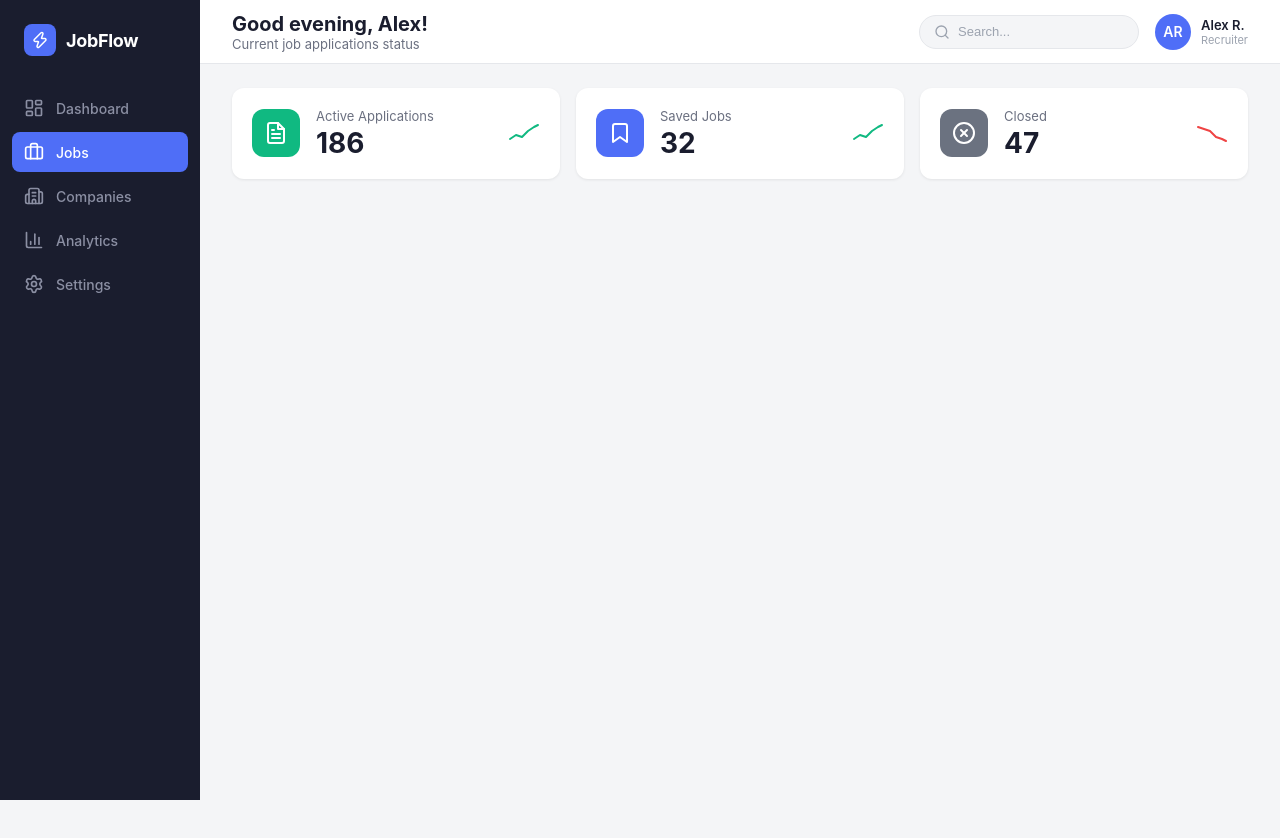
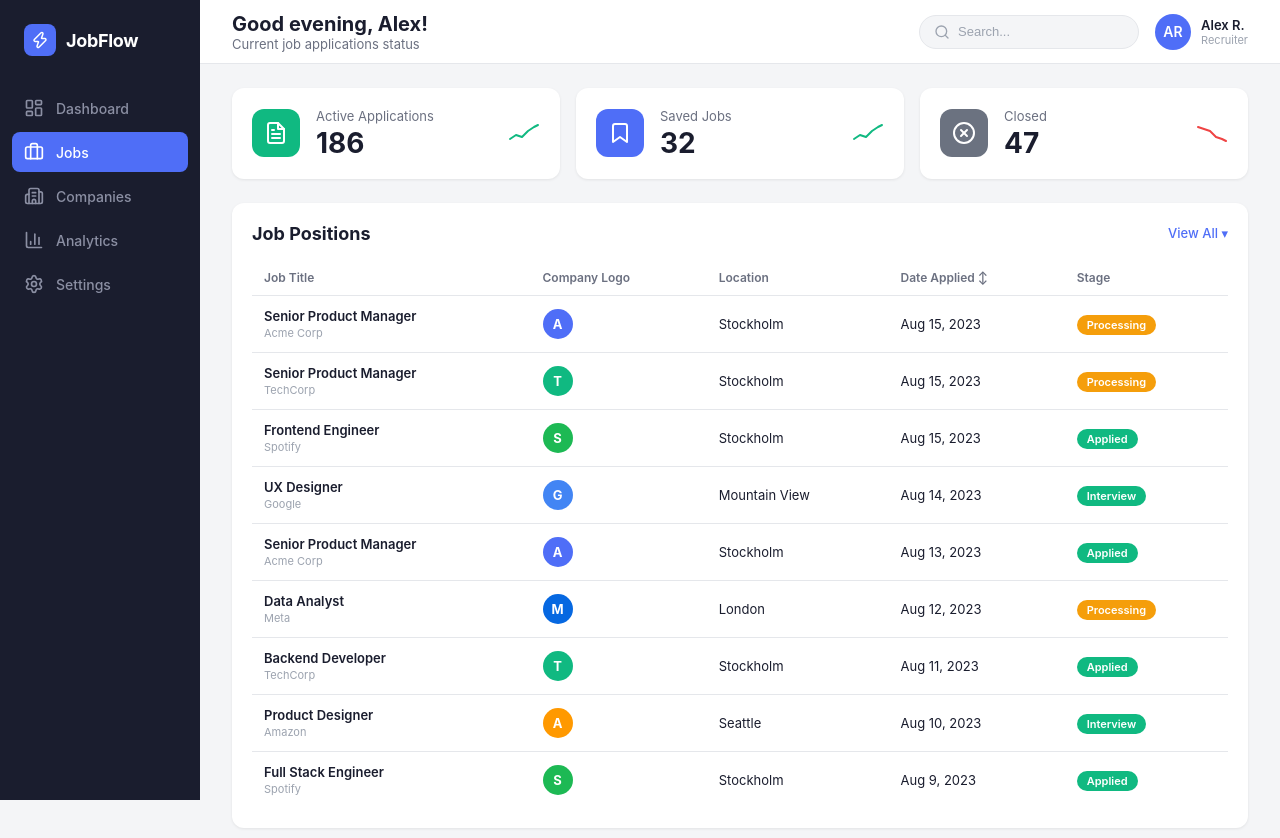
Before and after one commit to jianweicheng0822/JobFlow, a React (Vite) app in the folder job-flow-frontend/: page /jobs in a window 1280 px wide. Shown: the top 838 px of the page. Before the commit the page ends 800 px from the top, so only its background shows below. Built offline with nearby package versions, Linux system fonts and the light colour scheme.

Commit message:
Add Job Positions table with mock data

```diff
--- a/job-flow-frontend/src/pages/Jobs.css
+++ b/job-flow-frontend/src/pages/Jobs.css
@@ -89,6 +89,110 @@
   color: var(--status-rejected);
 }
 
+/* ===== Job Positions Table ===== */
+.jobs-table-section {
+  background: var(--card-bg);
+  border-radius: var(--card-radius);
+  box-shadow: var(--card-shadow);
+  padding: 20px;
+}
+
+.jobs-section-header {
+  display: flex;
+  align-items: center;
+  justify-content: space-between;
+  margin-bottom: 16px;
+}
+
+.jobs-section-title {
+  font-size: 18px;
+  font-weight: 700;
+  color: var(--text-primary);
+}
+
+.jobs-section-link {
+  font-size: 13px;
+  color: var(--sidebar-accent);
+  text-decoration: none;
+  font-weight: 500;
+}
+
+.jobs-section-link:hover {
+  text-decoration: underline;
+}
+
+.jobs-table-wrapper {
+  overflow-x: auto;
+}
+
+.jobs-table {
+  width: 100%;
+  border-collapse: collapse;
+  font-size: 13px;
+}
+
+.jobs-table thead th {
+  text-align: left;
+  font-weight: 600;
+  color: var(--text-secondary);
+  font-size: 12px;
+  padding: 10px 12px;
+  border-bottom: 1px solid var(--border-color);
+  white-space: nowrap;
+}
+
+.jobs-table tbody td {
+  padding: 12px;
+  color: var(--text-primary);
+  border-bottom: 1px solid var(--border-color);
+  white-space: nowrap;
+}
+
+.jobs-table tbody tr:last-child td {
+  border-bottom: none;
+}
+
+.jobs-table tbody tr:hover {
+  background: var(--content-bg);
+}
+
+.jobs-title-cell {
+  display: flex;
+  flex-direction: column;
+  gap: 2px;
+}
+
+.jobs-title-name {
+  font-weight: 600;
+  color: var(--text-primary);
+}
+
+.jobs-title-company {
+  font-size: 11px;
+  color: var(--text-muted);
+}
+
+.jobs-company-logo {
+  width: 30px;
+  height: 30px;
+  border-radius: 50%;
+  display: inline-flex;
+  align-items: center;
+  justify-content: center;
+  color: white;
+  font-size: 13px;
+  font-weight: 700;
+}
+
+.jobs-stage-badge {
+  font-size: 11px;
+  font-weight: 600;
+  color: white;
+  border-radius: 12px;
+  padding: 3px 10px;
+  white-space: nowrap;
+}
+
 /* ===== Responsive ===== */
 @media (max-width: 768px) {
   .jobs-stat-cards {
--- a/job-flow-frontend/src/pages/Jobs.tsx
+++ b/job-flow-frontend/src/pages/Jobs.tsx
@@ -1,4 +1,30 @@
 import './Jobs.css'
+
+// ===== Types =====
+interface JobPosition {
+  id: number
+  title: string
+  company: string
+  companyInitial: string
+  companyColor: string
+  location: string
+  dateApplied: string
+  stage: string
+  stageColor: string
+}
+
+// ===== Mock Data =====
+const jobPositions: JobPosition[] = [
+  { id: 1, title: 'Senior Product Manager', company: 'Acme Corp', companyInitial: 'A', companyColor: '#4f6ef7', location: 'Stockholm', dateApplied: 'Aug 15, 2023', stage: 'Processing', stageColor: '#f59e0b' },
+  { id: 2, title: 'Senior Product Manager', company: 'TechCorp', companyInitial: 'T', companyColor: '#10b981', location: 'Stockholm', dateApplied: 'Aug 15, 2023', stage: 'Processing', stageColor: '#f59e0b' },
+  { id: 3, title: 'Frontend Engineer', company: 'Spotify', companyInitial: 'S', companyColor: '#1DB954', location: 'Stockholm', dateApplied: 'Aug 15, 2023', stage: 'Applied', stageColor: '#10b981' },
+  { id: 4, title: 'UX Designer', company: 'Google', companyInitial: 'G', companyColor: '#4285F4', location: 'Mountain View', dateApplied: 'Aug 14, 2023', stage: 'Interview', stageColor: 'var(--status-interview)' },
+  { id: 5, title: 'Senior Product Manager', company: 'Acme Corp', companyInitial: 'A', companyColor: '#4f6ef7', location: 'Stockholm', dateApplied: 'Aug 13, 2023', stage: 'Applied', stageColor: '#10b981' },
+  { id: 6, title: 'Data Analyst', company: 'Meta', companyInitial: 'M', companyColor: '#0668E1', location: 'London', dateApplied: 'Aug 12, 2023', stage: 'Processing', stageColor: '#f59e0b' },
+  { id: 7, title: 'Backend Developer', company: 'TechCorp', companyInitial: 'T', companyColor: '#10b981', location: 'Stockholm', dateApplied: 'Aug 11, 2023', stage: 'Applied', stageColor: '#10b981' },
+  { id: 8, title: 'Product Designer', company: 'Amazon', companyInitial: 'A', companyColor: '#ff9900', location: 'Seattle', dateApplied: 'Aug 10, 2023', stage: 'Interview', stageColor: 'var(--status-interview)' },
+  { id: 9, title: 'Full Stack Engineer', company: 'Spotify', companyInitial: 'S', companyColor: '#1DB954', location: 'Stockholm', dateApplied: 'Aug 9, 2023', stage: 'Applied', stageColor: '#10b981' },
+]
 
 const jobsStatCards = [
   {
@@ -96,6 +122,57 @@ export default function Jobs() {
           </div>
         ))}
       </div>
+
+      {/* Job Positions Table */}
+      <div className="jobs-table-section">
+        <div className="jobs-section-header">
+          <h2 className="jobs-section-title">Job Positions</h2>
+          <a href="#" className="jobs-section-link">View All ▾</a>
+        </div>
+        <div className="jobs-table-wrapper">
+          <table className="jobs-table">
+            <thead>
+              <tr>
+                <th>Job Title</th>
+                <th>Company Logo</th>
+                <th>Location</th>
+                <th>Date Applied ↕</th>
+                <th>Stage</th>
+              </tr>
+            </thead>
+            <tbody>
+              {jobPositions.map((job) => (
+                <tr key={job.id}>
+                  <td>
+                    <div className="jobs-title-cell">
+                      <span className="jobs-title-name">{job.title}</span>
+                      <span className="jobs-title-company">{job.company}</span>
+                    </div>
+                  </td>
+                  <td>
+                    <span
+                      className="jobs-company-logo"
+                      style={{ background: job.companyColor }}
+                    >
+                      {job.companyInitial}
+                    </span>
+                  </td>
+                  <td>{job.location}</td>
+                  <td>{job.dateApplied}</td>
+                  <td>
+                    <span
+                      className="jobs-stage-badge"
+                      style={{ background: job.stageColor }}
+                    >
+                      {job.stage}
+                    </span>
+                  </td>
+                </tr>
+              ))}
+            </tbody>
+          </table>
+        </div>
+      </div>
     </div>
   )
 }
```
